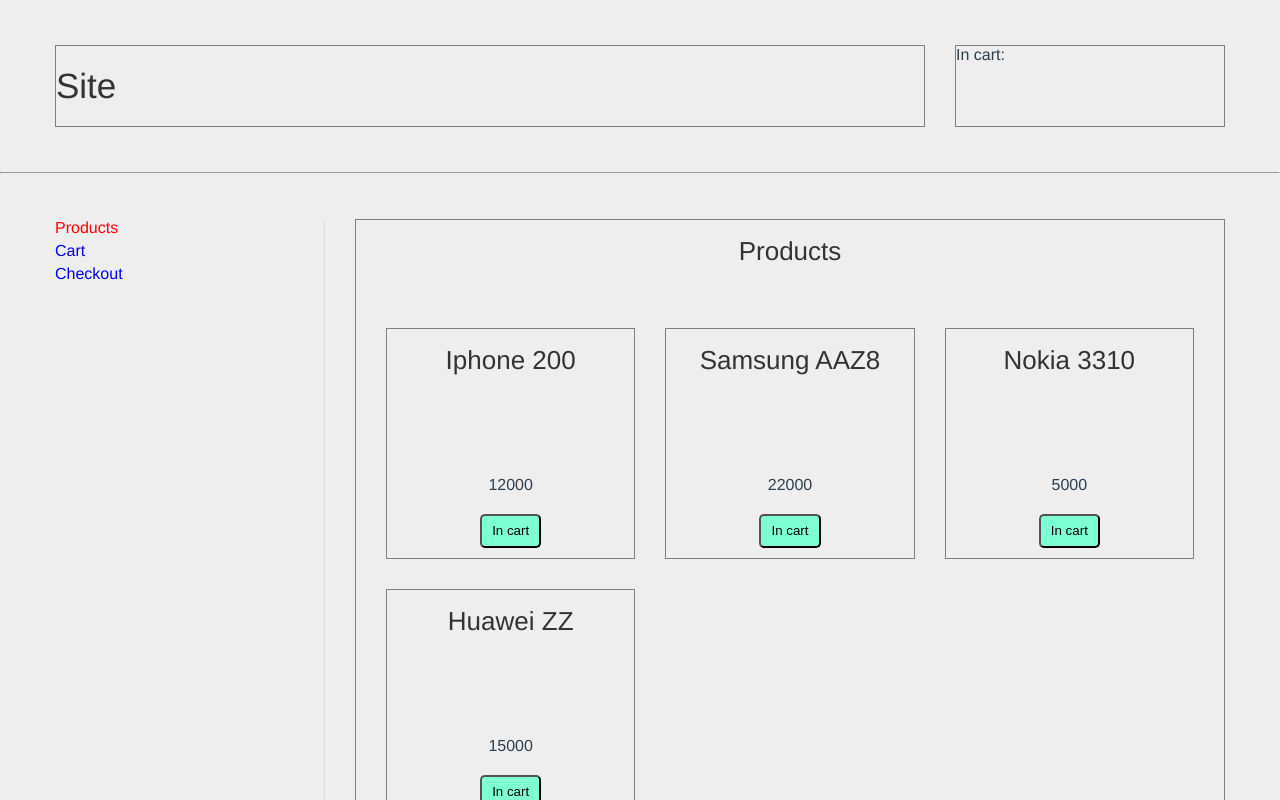
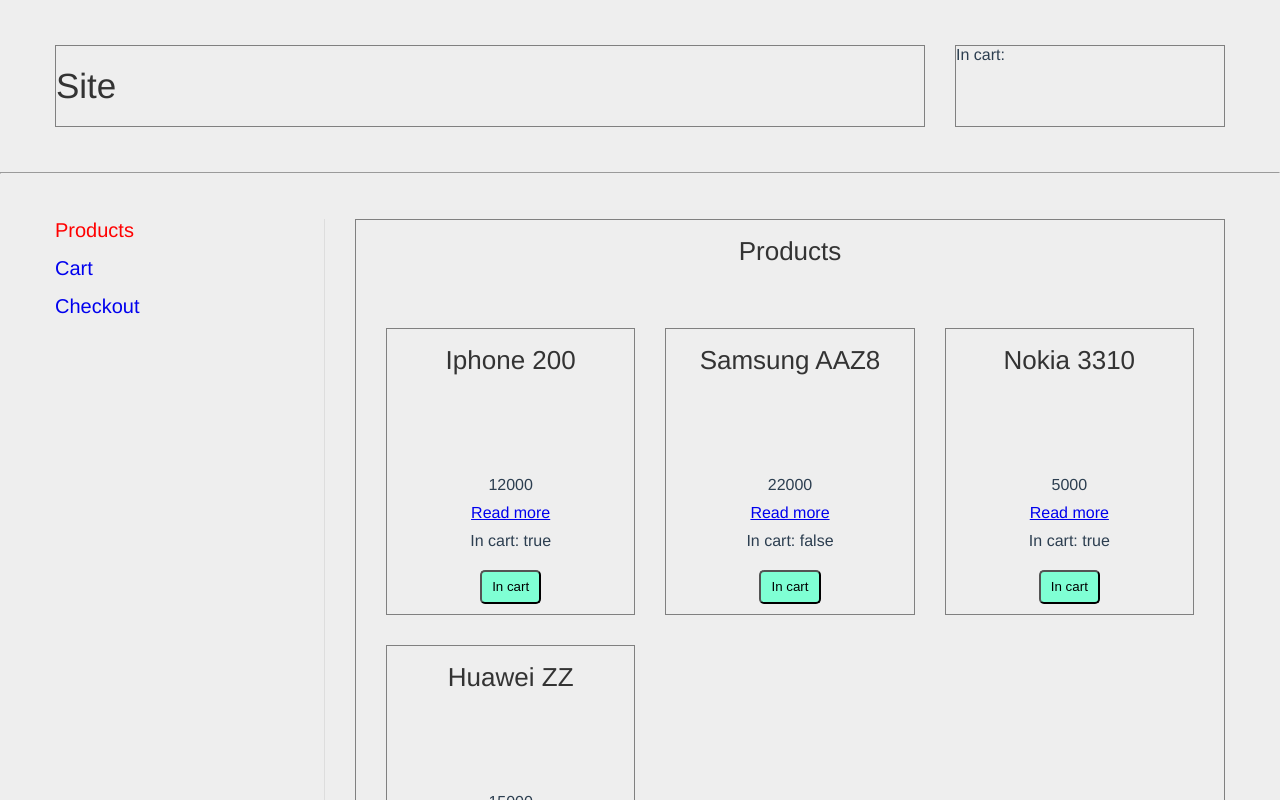
Before and after one commit to sowlru/vue-test, a Vue app: page /list in a window 1280 px wide. Shown: the top 800 px of the page. Built offline with nearby package versions, Linux system fonts and the light colour scheme; what @ckeditor/ckeditor5-vue would draw is missing.

Commit message:
Check product in cart with closure

```diff
--- a/src/router/index.js
+++ b/src/router/index.js
@@ -28,6 +28,7 @@
     name: 'list'
   },
   {
+    name: 'product',
     path: '/product/:id',
     component: shopProduct
   },
--- /dev/null
+++ b/src/sites/shop/cart.js
@@ -0,0 +1,23 @@
+export default {
+  state: {
+    items: stub()
+  },
+  getters: {
+    // inCart(state) {
+    //   return function (id) {
+    //     return state.items.some((item) => item.id == id)
+    //   }
+    // }
+    inCart: (state) => (id) => state.items.some((item) => item.id == id)
+  },
+  mutations: {},
+  actions: {},
+  namespaced: true
+}
+
+function stub() {
+  return [
+    { id: 100, сnt: 1 },
+    { id: 103, сnt: 2 }
+  ]
+}
--- a/src/sites/shop/shopApp.vue
+++ b/src/sites/shop/shopApp.vue
@@ -59,10 +59,11 @@
 }
 .list-group-item {
   transition: background 0.3s, color 0.3s;
-  padding-bottom: 5px;
+  padding-bottom: 15px;
 }
 .list-group-item a {
   text-decoration: none;
+  font-size: 20px;
 }
 .col-main {
   border: 1px solid grey;
--- a/src/sites/shop/shopProductsList.vue
+++ b/src/sites/shop/shopProductsList.vue
@@ -5,6 +5,13 @@
       <div class="col col-item" v-for="item in productList" :key="item.id">
         <h3 style="margin-bottom: 100px">{{ item.title }}</h3>
         <p style="margin-bottom: 10px">{{ item.price }}</p>
+        <router-link
+          class="link"
+          :to="{ name: 'product', params: { id: item.id } }"
+        >
+          Read more
+        </router-link>
+        <p style="margin-bottom: 10px">In cart: {{ inCart(item.id) }}</p>
         <button class="btn-cart">In cart</button>
       </div>
     </div>
@@ -14,8 +21,9 @@
 import { mapGetters } from 'vuex'
 export default {
   computed: {
-    // то же самое: ({ productList: 'product/all' })
-    ...mapGetters('product', { productList: 'all' })
+    // ...mapGetters({ productList: 'product/all' })
+    ...mapGetters('product', { productList: 'all' }),
+    ...mapGetters('cart', ['inCart'])
   }
 }
 </script>
@@ -24,6 +32,10 @@
   /* min-height: 200px; */
   border: 1px solid grey;
   width: calc((100% / 12) * 4 - 30px);
+}
+.link {
+  display: block;
+  margin-bottom: 10px;
 }
 .btn-cart {
   /* width: 60px; */
```
Also changed, not shown: src/store/index.js (+4 -4 lines), src/store/storeCart.js (deleted, +0 -11 lines), src/sites/shop/product.js (renamed from src/store/product.js).
